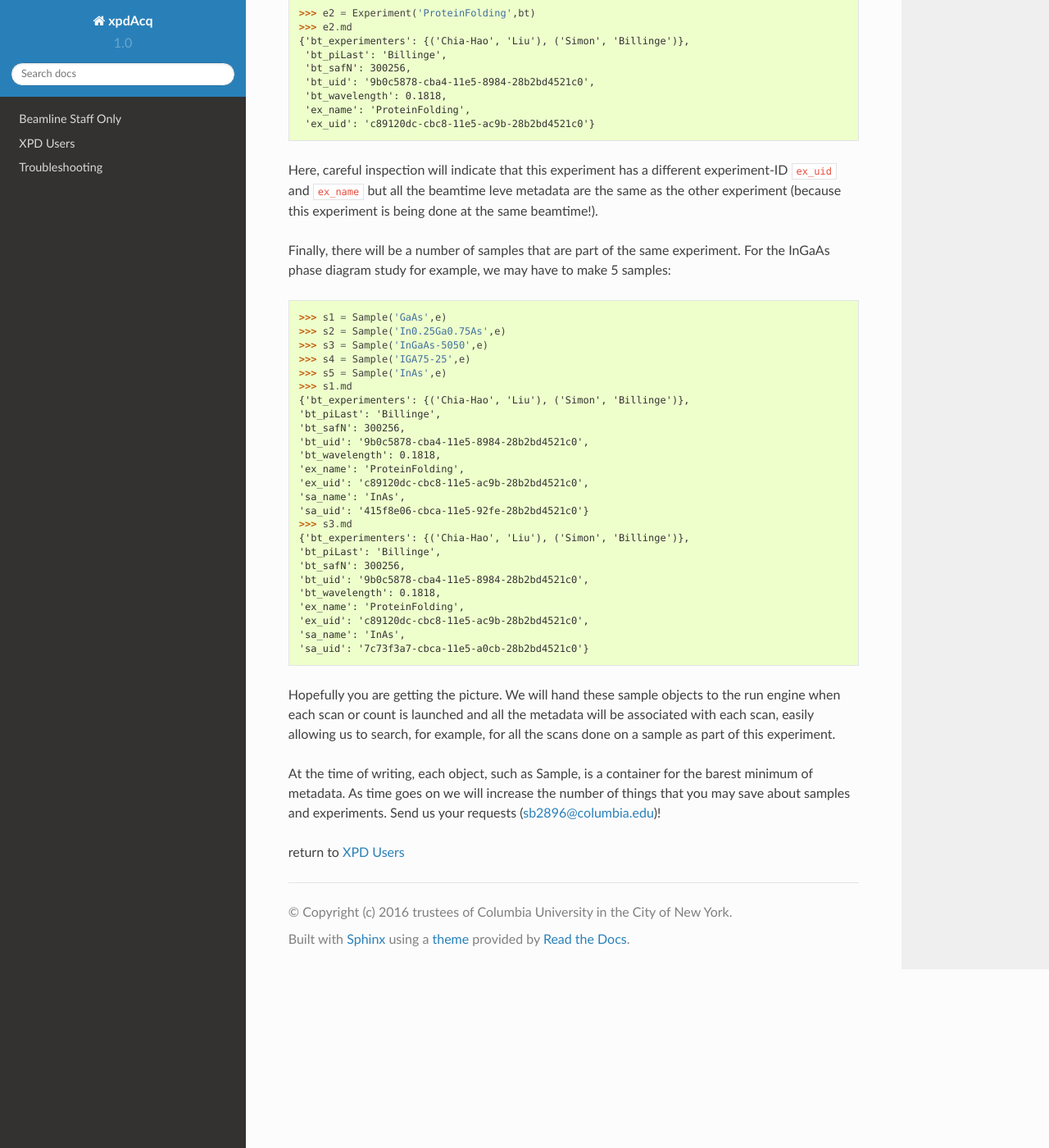
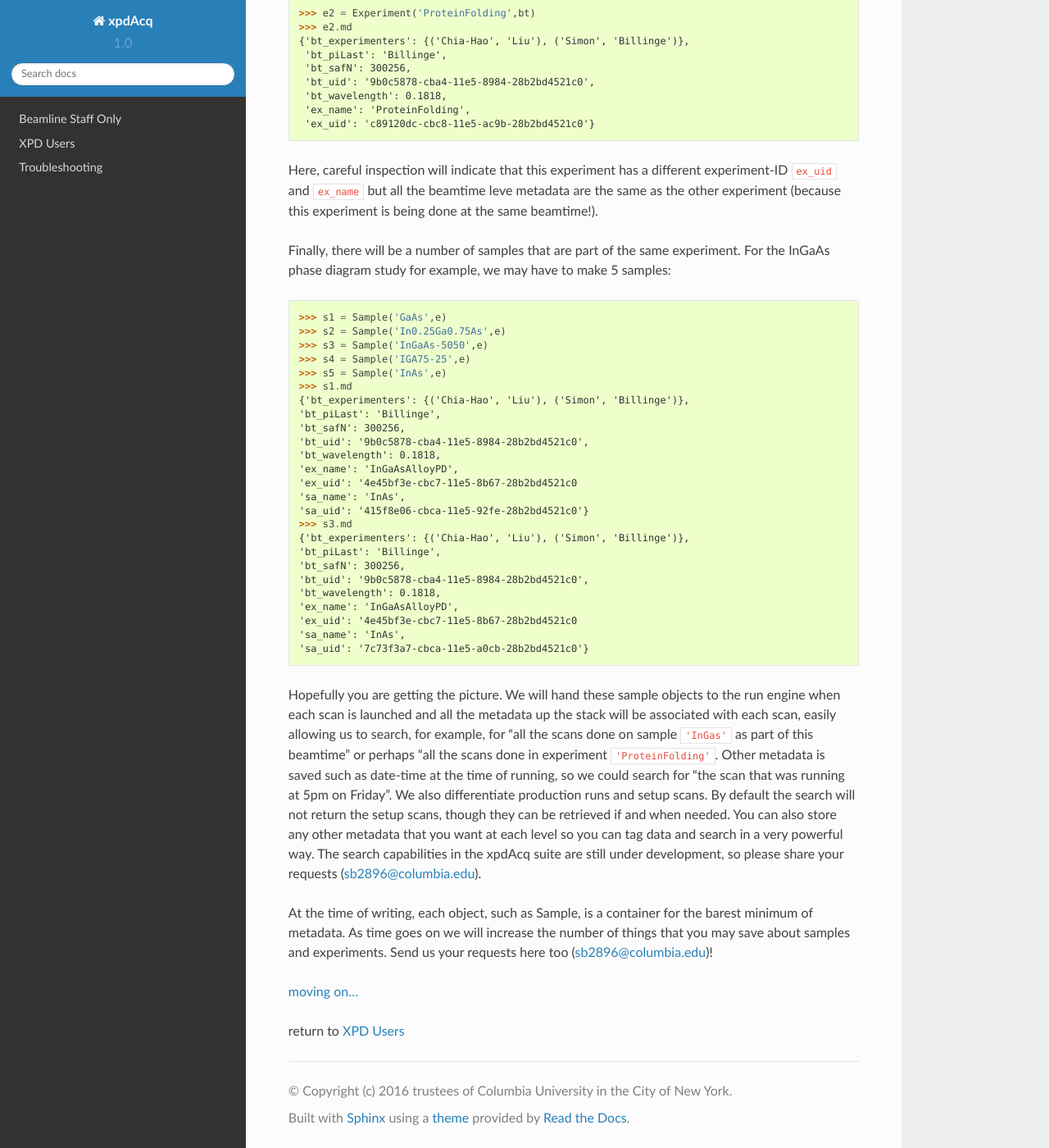
Before and after one commit to xpdAcq/xpdAcq, a Sphinx documentation site: the page built from doc/usb_Experiment.rst, in a window 1280 px wide and 1400 px high, scrolled down 2014 px. Shown: the whole window at 82% size. Built offline with Sphinx 7.4.7 and the Read the Docs theme 2.0.0, drawn with Linux system fonts in a browser that asks for light colours.

Commit message:
documentation edits
cleaning after rereading from the initial roll-out to management.

```diff
--- a/doc/usb_Experiment.rst
+++ b/doc/usb_Experiment.rst
@@ -119,8 +119,8 @@ For the InGaAs phase diagram study for example, we may have to make 5 samples:
   'bt_safN': 300256,
   'bt_uid': '9b0c5878-cba4-11e5-8984-28b2bd4521c0',
   'bt_wavelength': 0.1818,
-  'ex_name': 'ProteinFolding',
-  'ex_uid': 'c89120dc-cbc8-11e5-ac9b-28b2bd4521c0',
+  'ex_name': 'InGaAsAlloyPD',
+  'ex_uid': '4e45bf3e-cbc7-11e5-8b67-28b2bd4521c0
   'sa_name': 'InAs',
   'sa_uid': '415f8e06-cbca-11e5-92fe-28b2bd4521c0'}
   >>> s3.md
@@ -129,20 +129,29 @@ For the InGaAs phase diagram study for example, we may have to make 5 samples:
   'bt_safN': 300256,
   'bt_uid': '9b0c5878-cba4-11e5-8984-28b2bd4521c0',
   'bt_wavelength': 0.1818,
-  'ex_name': 'ProteinFolding',
-  'ex_uid': 'c89120dc-cbc8-11e5-ac9b-28b2bd4521c0',
+  'ex_name': 'InGaAsAlloyPD',
+  'ex_uid': '4e45bf3e-cbc7-11e5-8b67-28b2bd4521c0
   'sa_name': 'InAs',
   'sa_uid': '7c73f3a7-cbca-11e5-a0cb-28b2bd4521c0'}
 
 Hopefully you are getting the picture.  We will hand these sample
-objects to the run engine when each scan or count is launched and
-all the metadata will be associated with each scan, easily allowing
-us to search, for example, for all the scans done on a sample as
-part of this experiment.
+objects to the run engine when each scan is launched and
+all the metadata up the stack will be associated with each scan, easily allowing
+us to search, for example, for "all the scans done on sample ``'InGas'`` as
+part of this beamtime" or perhaps "all the scans done in experiment ``'ProteinFolding'``.
+Other metadata is saved such as date-time at the time of running, so we could
+search for "the scan that was running at 5pm on Friday".  We also differentiate
+production runs and setup scans.  By default the search will not return the
+setup scans, though they can be retrieved if and when needed.  You can also
+store any other metadata that you want at each level so you can tag data
+and search in a very powerful way.  The search capabilities in the xpdAcq suite
+are still under development, so please share your requests (sb2896@columbia.edu).
 
 At the time of writing, each object, such as Sample, is a container
 for the barest minimum of metadata.  As time goes on we will increase
 the number of things that you may save about samples and experiments.
-Send us your requests (sb2896@columbia.edu)!
+Send us your requests here too (sb2896@columbia.edu)!
+
+:ref:`moving on... <usb_where>`
 
 return to :ref:`xpdu`
--- /dev/null
+++ b/doc/usb_QuickAssess.rst
@@ -0,0 +1,4 @@
+.. _usb_quickassess:
+
+Doing the initial assessment of your data
+-----------------------------------------
```
Also changed, not shown: doc/usb_Running.rst (+17 -6 lines), doc/usb_Scan.rst (+11 -7 lines), doc/usb_Where.rst (+9 -5 lines), doc/xpdusers.rst (+8 -7 lines).
